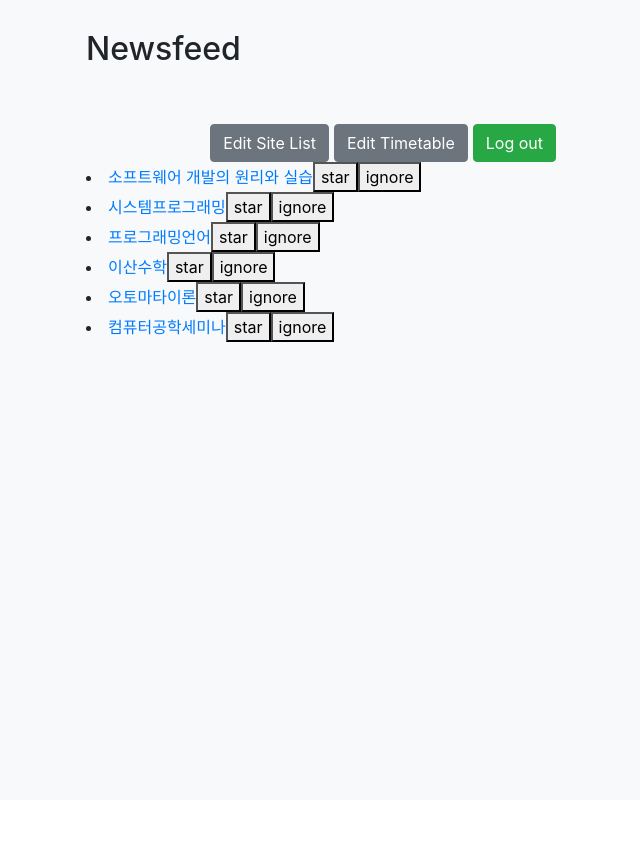
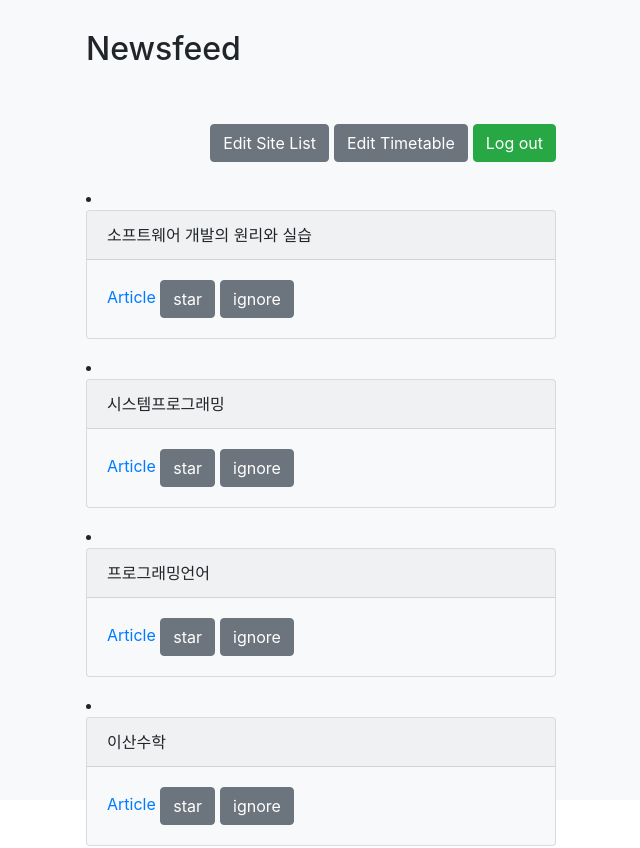
Before and after one commit to ryul99/noticetracker, an Angular app in the folder frontend/: page /newsfeed in a window 1280 px wide. Shown: the top 848 px of the page, without its empty margins (319-959 px from the left). Before the commit the page ends 800 px from the top, so only its background shows below. Built offline with nearby package versions, Linux system fonts and the light colour scheme.

Commit message:
Frontend: newsfeedComponent html refined

```diff
--- a/frontend/src/app/newsfeed/newsfeed.component.html
+++ b/frontend/src/app/newsfeed/newsfeed.component.html
@@ -23,10 +23,17 @@
         <button class="btn btn-secondary btn-space" (click)="submitTimeTable()">Edit Timetable</button>
         <button class="btn btn-secondary btn-space" (click)="siteRecommendation()">Edit Site List</button>
       </div>
+      <br />
       <li *ngFor="let article of newsfeed; let index = index">
-        <a href="{{article.url}}">{{ timeTable[courseIdOfArticle[index] - 1].name }}</a>
-        <button (click)="star(article)">star</button> <button (click)="ignore(article)">ignore</button>
-        <span *ngIf="articleIsStar[index]">★</span> <span *ngIf="articleIsIgnore[index]">㉿</span>
+        <div class="card bg-light mb-3" style="max-width: 40rem;">
+          <div class="card-header">{{ timeTable[courseIdOfArticle[index] - 1].name }}</div>
+          <div class="card-body">
+            <a href="{{article.url}}">Article </a>
+            <button class="btn btn-secondary btn-space" (click)="star(article)">star</button>
+            <button class="btn btn-secondary btn-space" (click)="ignore(article)">ignore</button>
+            <span *ngIf="articleIsStar[index]">★</span> <span *ngIf="articleIsIgnore[index]">㉿</span>
+          </div>
+        </div>
       </li>
     </div>
   </body>
```
